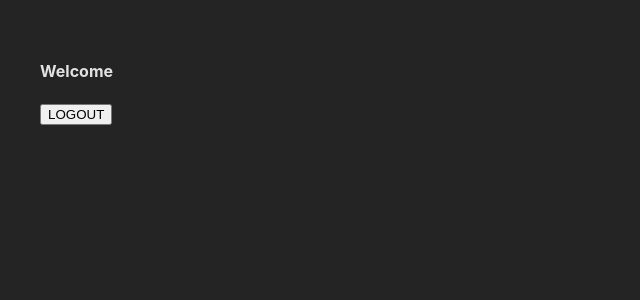
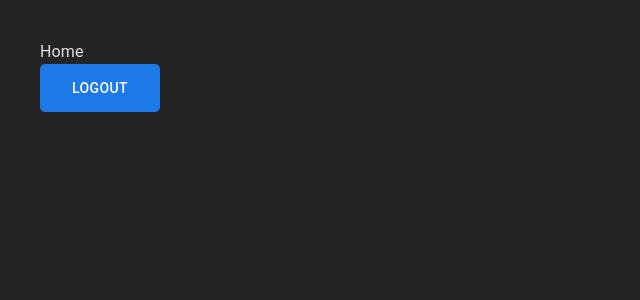
Before and after one commit to AidenRand/gui-user-auth, a React (Vite) app: page / in a window 1280 px wide. Shown: the top 300 px of the page, without its empty margins (0-640 px from the left). Built offline with nearby package versions, Linux system fonts and the light colour scheme; sample sign-in values are in the browser's storage.

Commit message:
Change home styling

```diff
--- a/src/components/Home.jsx
+++ b/src/components/Home.jsx
@@ -3,6 +3,8 @@ import { useNavigate } from 'react-router-dom';
 import { useCookies } from 'react-cookie';
 import axios from 'axios';
 import { ToastContainer, toast } from 'react-toastify';
+import { Box, TextField, Typography } from '@mui/material';
+import MyButton from './MyButton';
 
 const Home = () => {
     const navigate = useNavigate();
@@ -35,16 +37,11 @@ const Home = () => {
         navigate('/signup');
     };
     return (
-        <>
-            <div className='home_page'>
-                <h4>
-                    {' '}
-                    Welcome <span>{username}</span>
-                </h4>
-                <button onClick={Logout}>LOGOUT</button>
-            </div>
+        <Box>
+            <Typography>Home</Typography>
+            <MyButton onClick={Logout}>Logout</MyButton>
             <ToastContainer />
-        </>
+        </Box>
     );
 };
 
--- a/src/components/LogIn.jsx
+++ b/src/components/LogIn.jsx
@@ -30,7 +30,6 @@ function LogIn() {
                 password: password,
                 Headers: { bearer: loginReq.data.token },
             });
-            console.log(authReq.data);
 
             navigate('/');
         } catch (err) {
--- a/src/components/SignUp.jsx
+++ b/src/components/SignUp.jsx
@@ -42,16 +42,12 @@ function SignUp() {
                         password: password,
                     }
                 );
-                console.log(loginReq.data.token);
-                localStorage.setItem('token', loginReq.data.token);
                 const authReq = await axios.post('http://localhost:5000/', {
                     email: email,
                     password: password,
                     Headers: { bearer: loginReq.data.token },
                 });
                 navigate('/');
-
-                console.log(authReq.data);
             }
         } catch (err) {
             toast.error('Account creation failed!', {
```
